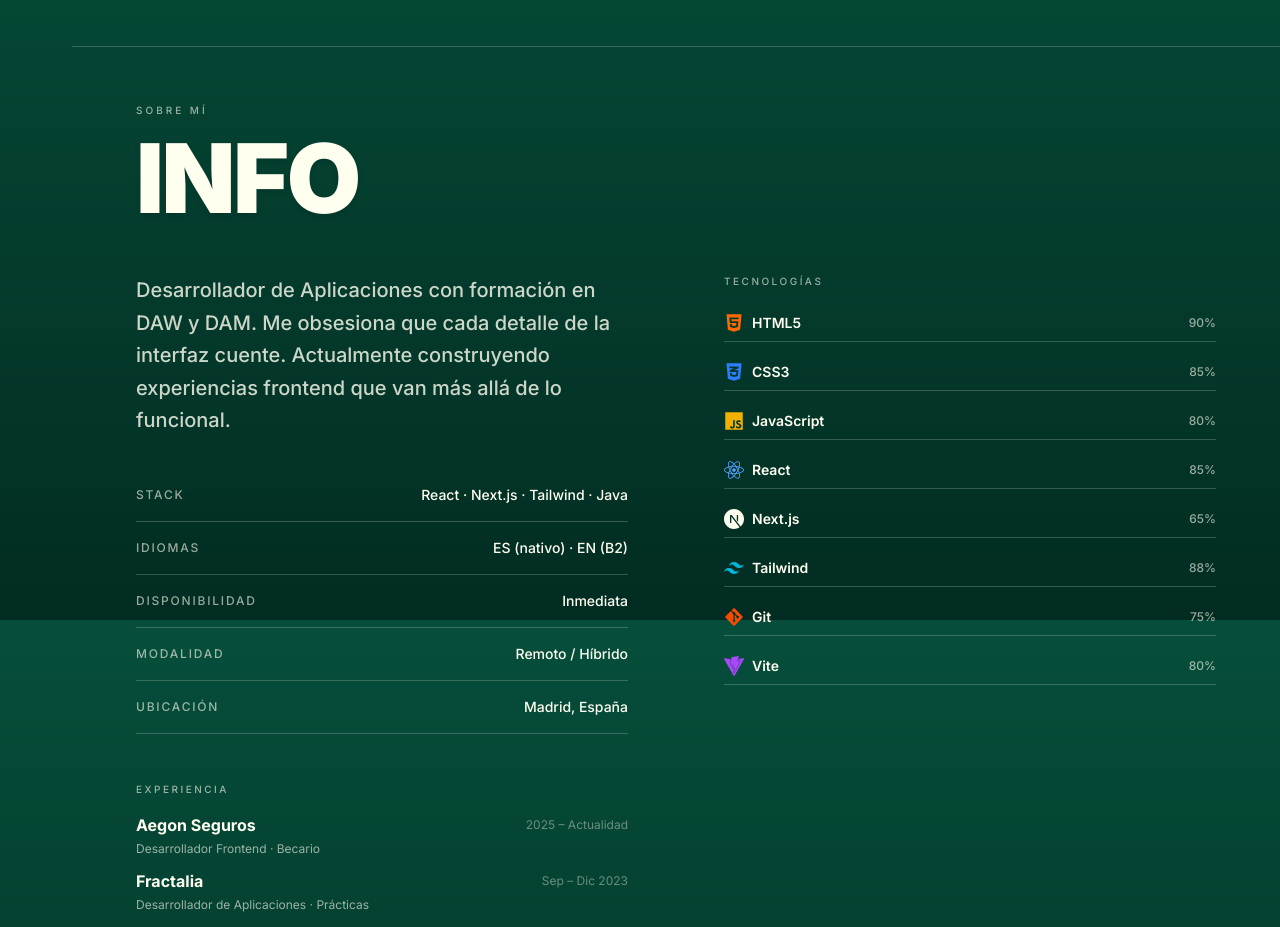
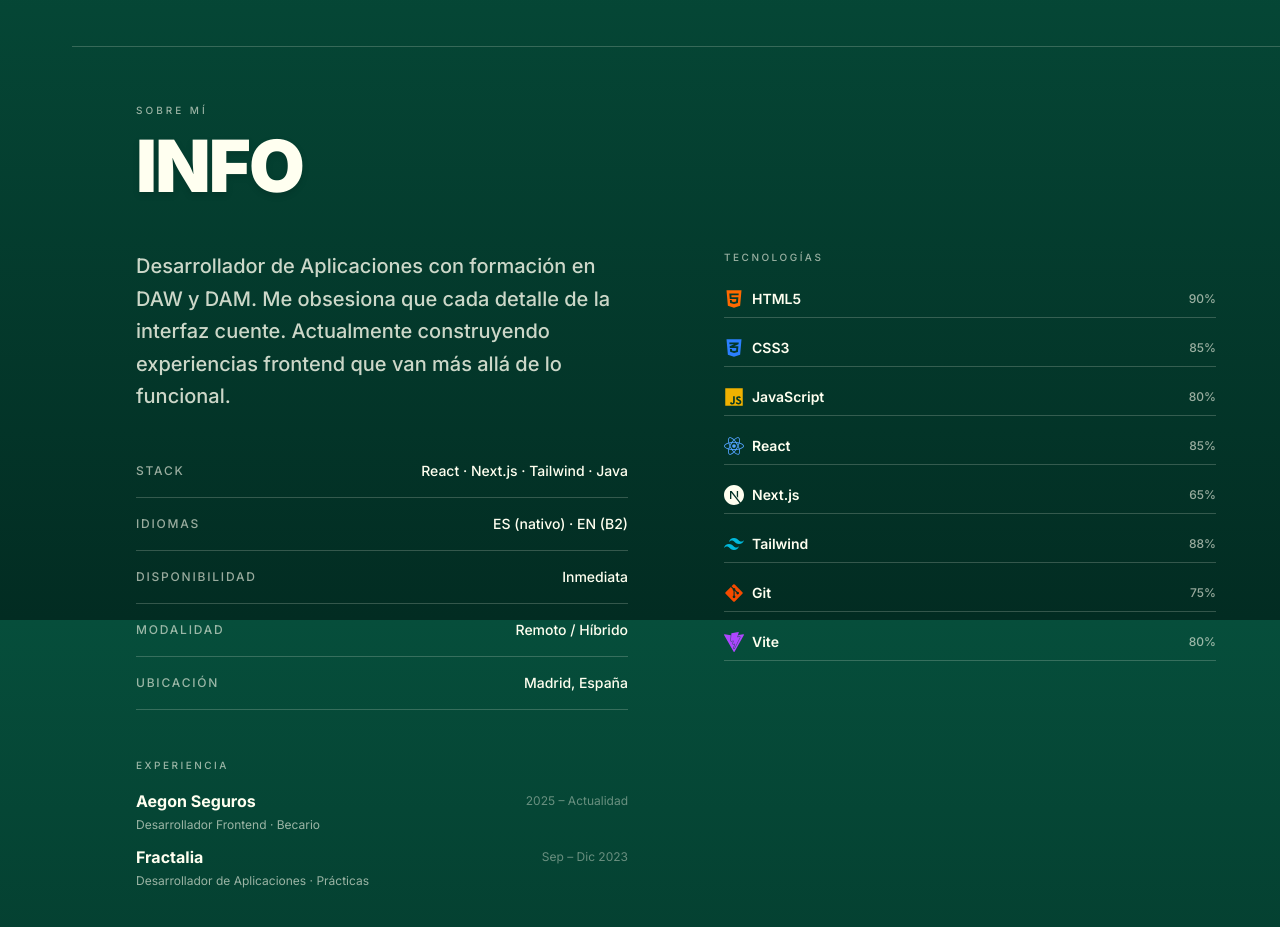
Before and after one commit to DevRodrigoPdp/portfolioReact, a React (Vite) app: page / in a window 1280 px wide. Shown: the part 3380-4307 px from the top of the page. Built offline with nearby package versions, Linux system fonts and the light colour scheme.

Commit message:
cambios texto

```diff
--- a/src/components/About.jsx
+++ b/src/components/About.jsx
@@ -58,7 +58,7 @@
     <section id="about" className="px-10 md:px-16 py-14 flex flex-col justify-center border-t border-[#fffff0]/20">
       <div className="mb-12">
         <span className="text-[10px] tracking-[0.3em] uppercase block mb-3 text-[#fffff0]/60 font-medium">Sobre mí</span>
-        <h2 className="text-5xl md:text-8xl font-black uppercase tracking-tight text-[#fffff0] leading-none drop-shadow-md">Info</h2>
+        <h2 className="text-4xl md:text-7xl font-black uppercase tracking-tight text-[#fffff0] leading-none drop-shadow-md">Info</h2>
       </div>
 
       <div className="grid grid-cols-1 lg:grid-cols-2 gap-16 lg:gap-24">
```
